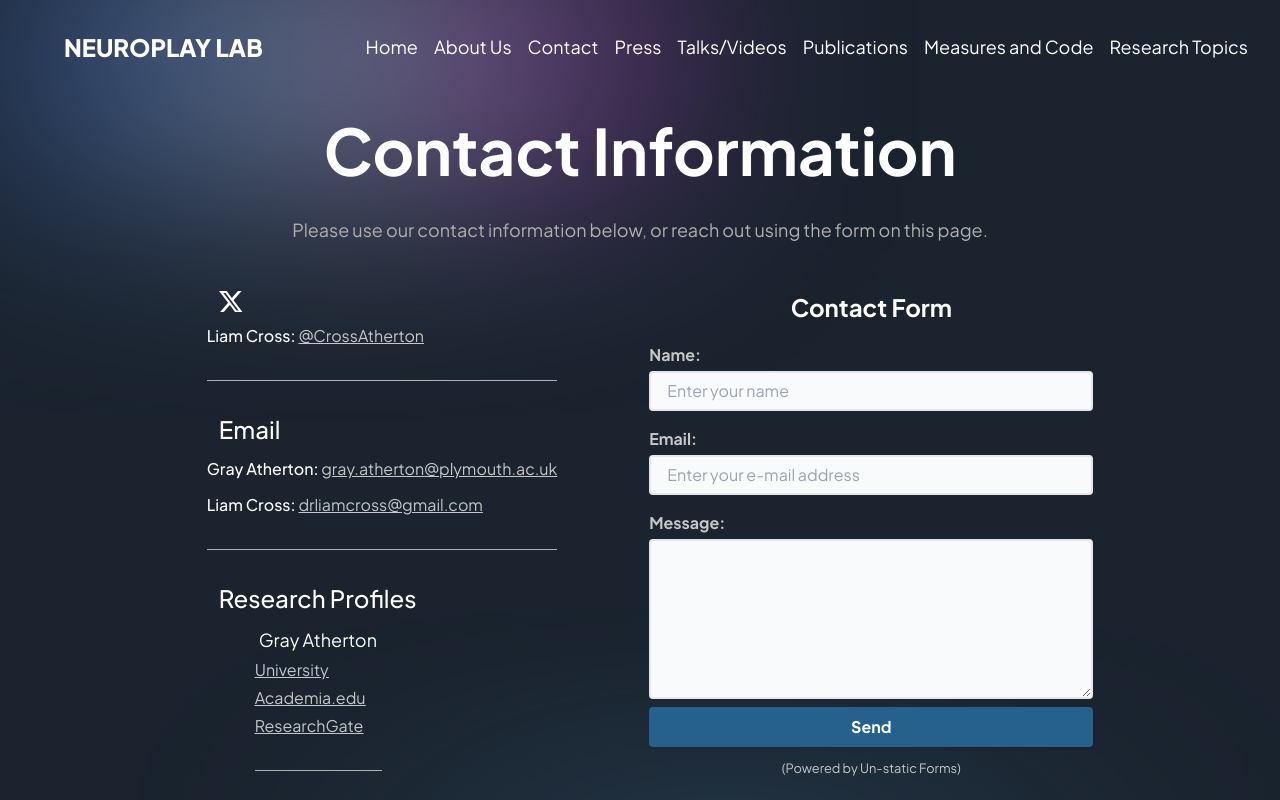
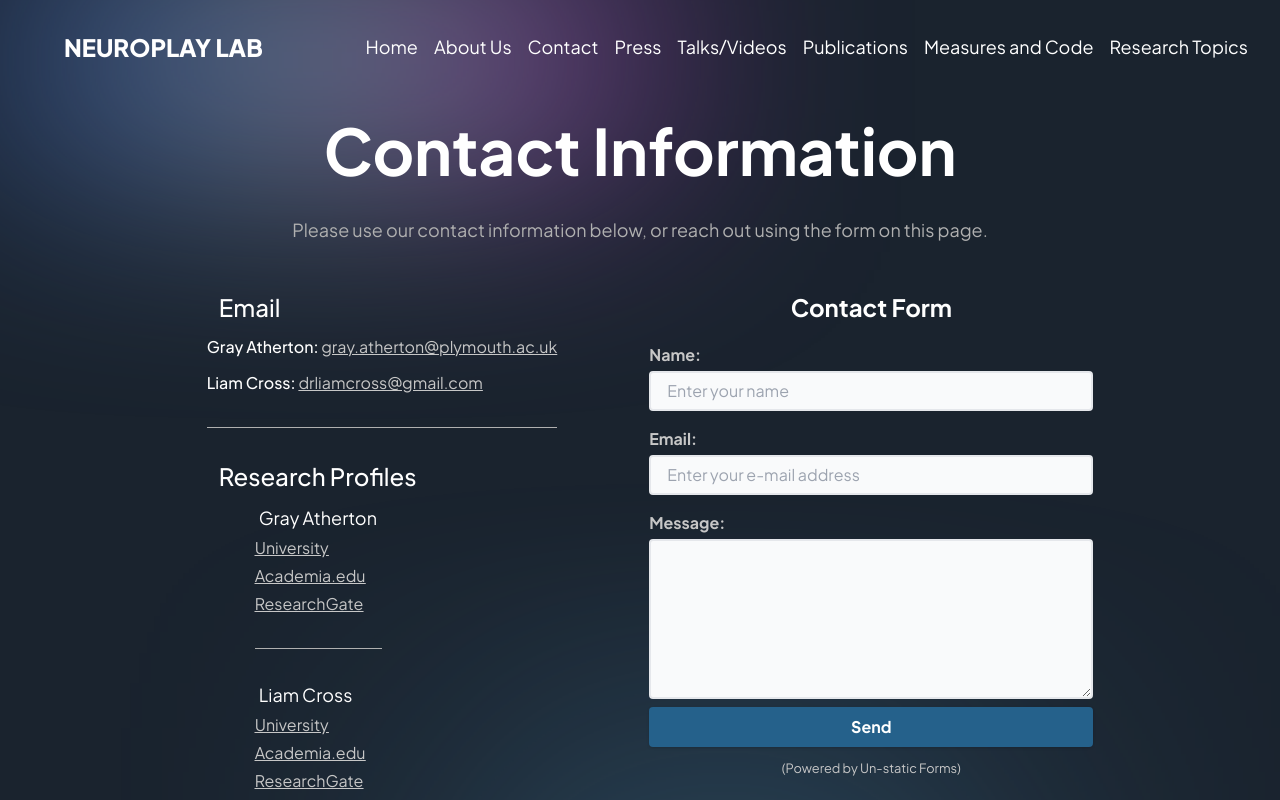
Before and after one commit to Neuroplay-Lab/Neuroplay-Lab, a Next.js app: page /contact in a window 1280 px wide. Shown: the top 800 px of the page. Built offline with nearby package versions, Linux system fonts and the light colour scheme.

Commit message:
Removed Twitter link from contact page

```diff
--- a/app/contact/page.tsx
+++ b/app/contact/page.tsx
@@ -16,39 +16,6 @@ const Contact = () => {
             </p>
             <div className="md:flex justify-center md:space-x-4">
                 <ul>
-                    <DividedListItem
-                        listKey="X"
-                        extraStyles="mb-4 [&:not(:last-child)]:after:my-6"
-                    >
-                        <div className="w-6 h-fit m-3">
-                            <svg
-                                xmlns="http://www.w3.org/2000/svg"
-                                shapeRendering="geometricPrecision"
-                                textRendering="geometricPrecision"
-                                imageRendering="optimizeQuality"
-                                fillRule="evenodd"
-                                clipRule="evenodd"
-                                viewBox="0 0 512 462.799"
-                            >
-                                <title>X</title>
-                                <desc>Logo for 'X' Social Media platform</desc>
-                                <path
-                                    fill="#fff"
-                                    fillRule="nonzero"
-                                    d="M403.229 0h78.506L310.219 196.04 512 462.799H354.002L230.261 301.007 88.669 462.799h-78.56l183.455-209.683L0 0h161.999l111.856 147.88L403.229 0zm-27.556 415.805h43.505L138.363 44.527h-46.68l283.99 371.278z"
-                                />
-                            </svg>
-                        </div>
-                        <span className="text-white font-medium">
-                            Liam Cross:{" "}
-                        </span>
-                        <Link
-                            href="https://twitter.com/CrossAtherton"
-                            className="text-secondary-white underline hover:text-white"
-                        >
-                            @CrossAtherton
-                        </Link>
-                    </DividedListItem>
                     <DividedListItem
                         listKey="email"
                         extraStyles="mb-4 [&:not(:last-child)]:after:my-6"
```
